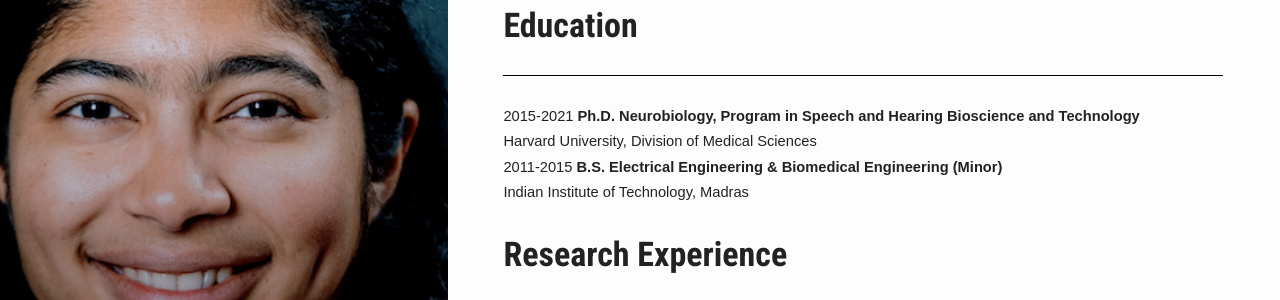
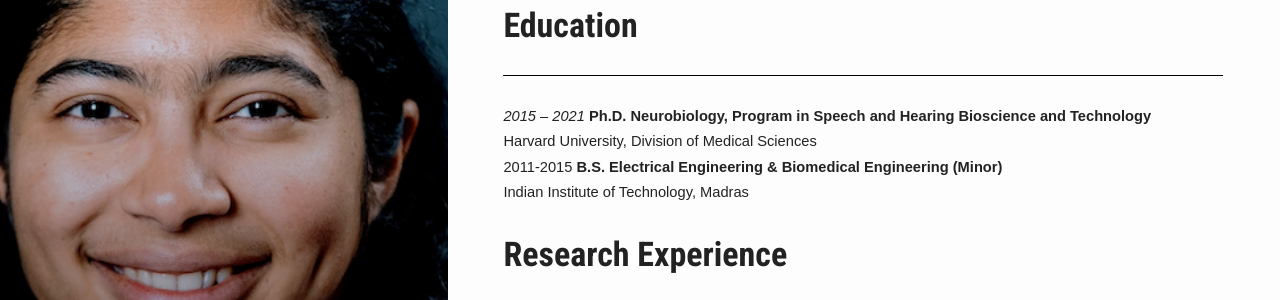
Before and after one commit to Meenakshi-Asokan/Meenakshi-Asokan.github.io, a Jekyll site: the page built from pages/2_cv.html, in a window 1280 px wide and 900 px high. Shown: the part 185-485 px from the top of the window. Built offline with Jekyll 4.4.1, drawn with Linux system fonts in a browser that asks for light colours; nearby versions of some CDN libraries; some web fonts are replaced; library files that are not in the unit come from our copies.

Commit message:
Update 2_cv.html

```diff
--- a/pages/2_cv.html
+++ b/pages/2_cv.html
@@ -37,9 +37,10 @@ margin-left:1.75in;margin-bottom:.0001pt;text-indent:-1.75in'><span
 style='font-size:11.0pt;font-family:"Century Gothic",sans-serif'>&nbsp;</span></p>
 
 <p class=MsoNormal style='margin-top:0in;margin-right:-.5in;margin-bottom:0in;
-margin-left:99.0pt;margin-bottom:.0001pt;text-indent:-99.0pt'><span
-style='font-size:11.0pt;font-family:"Century Gothic",sans-serif'>2015-2021    <b>Ph.D.
-Neurobiology, Program in Speech and Hearing Bioscience and Technology</b></span></p>
+margin-left:1.75in;margin-bottom:.0001pt;text-indent:-1.75in'><i><span
+style='font-size:11.0pt;font-family:"Century Gothic",sans-serif'>2015 – 2021 </span></i><b><span
+style='font-size:11.0pt;font-family:"Century Gothic",sans-serif'>Ph.D. Neurobiology,
+  Program in Speech and Hearing Bioscience and Technology</b></span></p>
 
 <p class=MsoNormal style='margin-top:0in;margin-right:-.5in;margin-bottom:0in;
 margin-left:99.0pt;margin-bottom:.0001pt;text-indent:-99.0pt'><span
```
